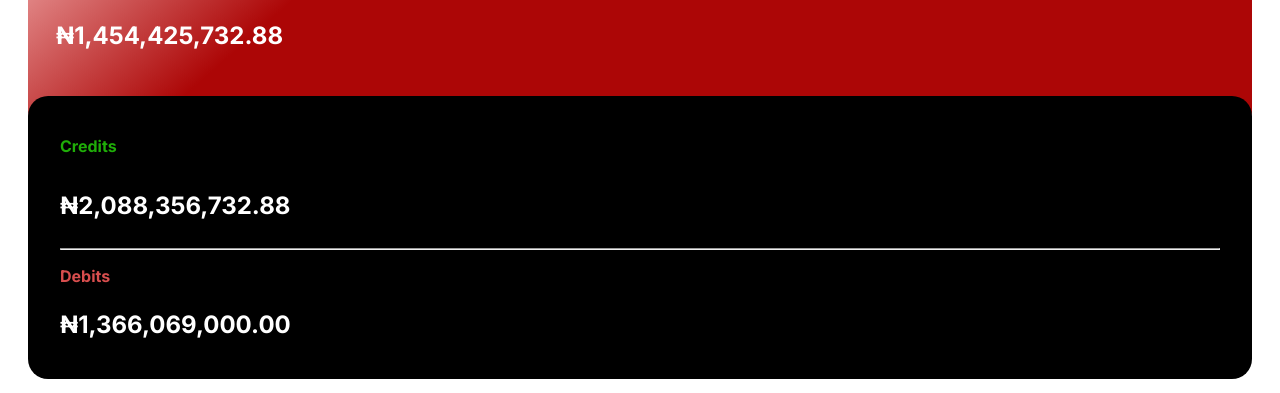
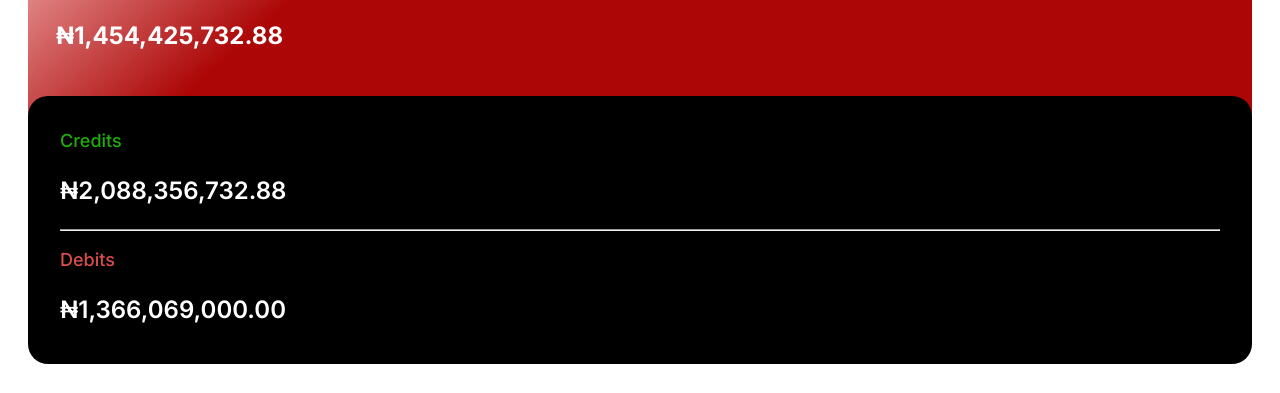
Before and after one commit to emailtemplate/Template, a plain HTML site: page Email Template/emailtemplate/index.html in a window 1280 px wide. Shown: the part 563-956 px from the top of the page. Drawn offline with Linux system fonts and the light colour scheme.

Commit message:
Add files via upload

```diff
--- a/Email Template/emailtemplate/styles/index.css
+++ b/Email Template/emailtemplate/styles/index.css
@@ -129,28 +129,33 @@ p.transactionsAmount {
 .creditTransactions p {
   color: #1fad08;
   font-family: "Inter", sans-serif;
-  font-weight: 700;
-  font-size: 16px;
-  line-height: 36px;
   text-align: justify;
+  font-weight: 500;
+  font-size: 18px;
+  line-height: 22px;
 }
 
 p.creditAmount {
   color: white;
   font-size: 24px;
+  font-weight: 600;
+  line-height: 29px;
 }
 
 .debitTransactions p {
   color: #d84e4e;
   font-family: "Inter", sans-serif;
-  font-weight: 700;
-  font-size: 16px;
   text-align: justify;
+  font-weight: 500;
+  font-size: 18px;
+  line-height: 22px;
 }
 
 p.debitAmount {
   color: white;
   font-size: 24px;
+  font-weight: 600;
+  line-height: 29px;
 }
 
 .channelSection {
```
